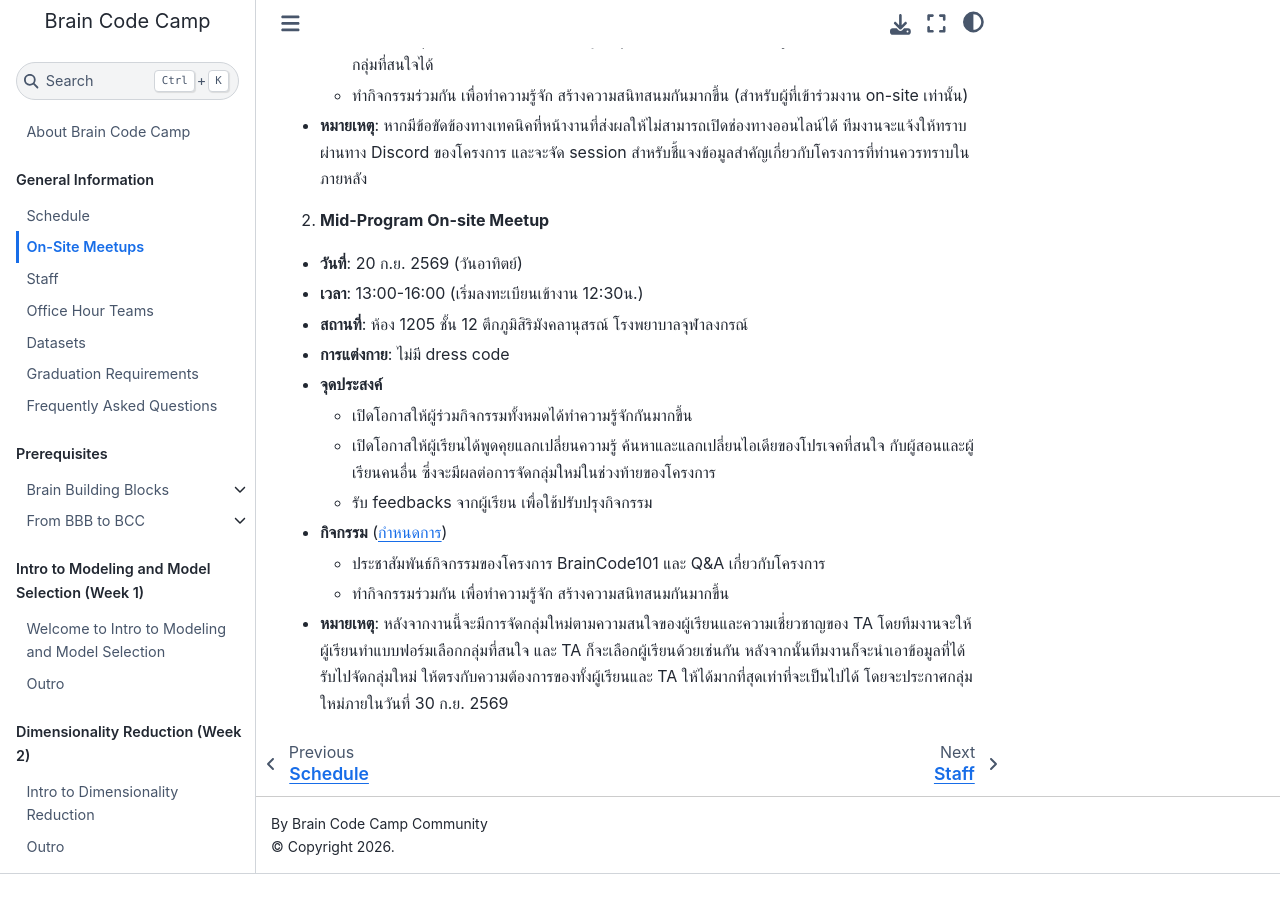
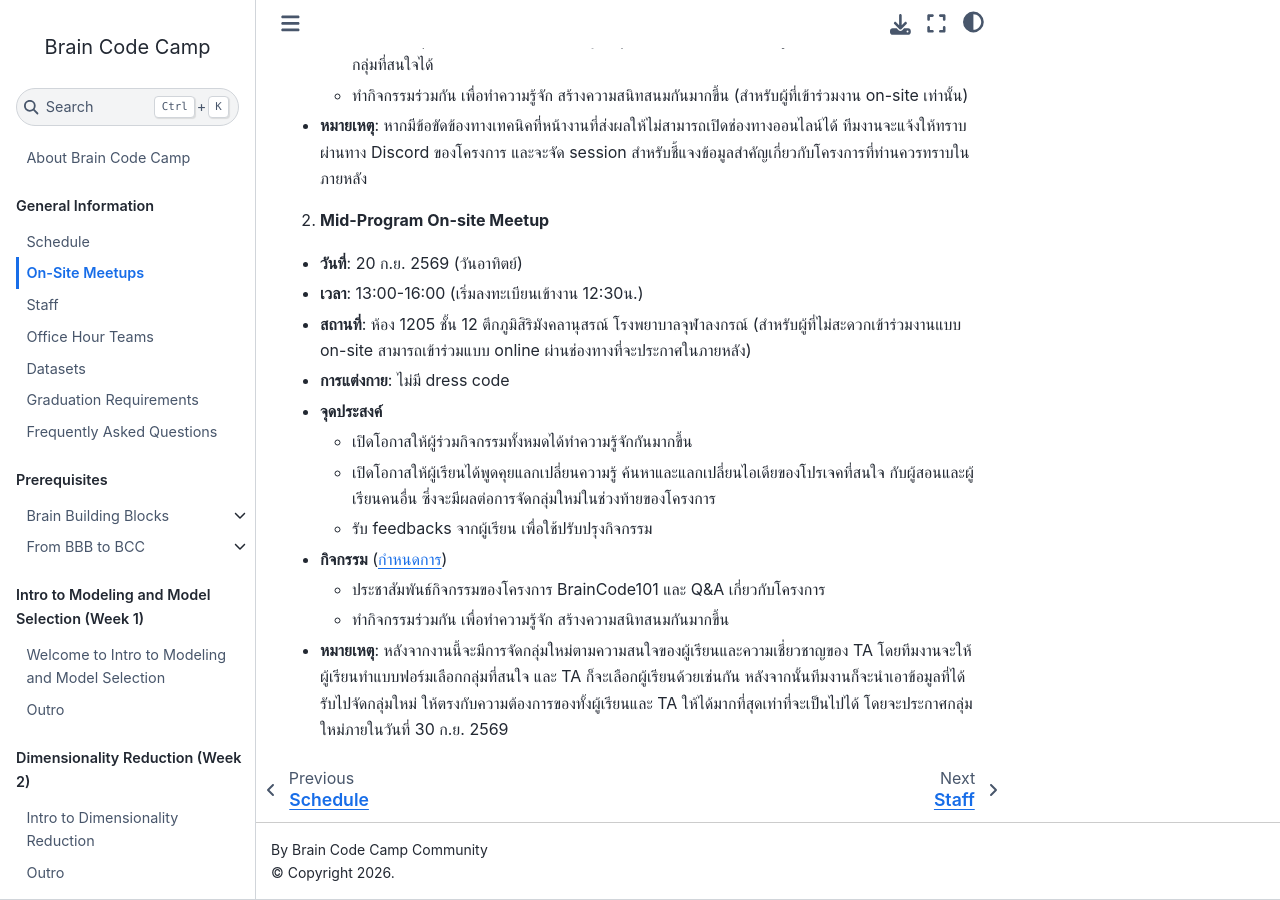
Before and after one commit to braincodecamp/brainCodeCamp2026, a Jupyter Book: the page built from GeneralInfo/on-site-meetups.md, in a window 1280 px wide and 900 px high, scrolled down 584 px. Built offline with Jupyter Book 1.0.4 settings and Sphinx 7.4.7 and the Sphinx Book theme 1.1.4, drawn with Linux system fonts in a browser that asks for light colours; pages that are not in the unit, such as notebooks, are missing from menus; before the commit the page ends 1458 px from its top, so only the background shows below that.

Commit message:
Update url

```diff
--- a/GeneralInfo/on-site-meetups.md
+++ b/GeneralInfo/on-site-meetups.md
@@ -11,7 +11,7 @@
 - **จุดประสงค์**
   - ให้ข้อมูลและถามตอบข้อสงสัยเกี่ยวกับโครงการ
   - เปิดโอกาสให้ผู้เข้าร่วมกิจกรรมทั้งหมดได้ทำความรู้จักกัน
-- **กิจกรรม** (<a href="https://github.com/braincodecamp/brain-code-camp-2026-lectures/blob/cb0e50fb473d3c7e3b3ffd20698cc30123dc2706/OrientationMaterials/bcc2026-orientation-schedule.pdf" target="_blank">กำหนดการ</a> และ <a href="https://github.com/braincodecamp/brain-code-camp-2026-lectures/blob/b42617aa824aed1ee0256b900c111cc902627341/OrientationMaterials/bcc2026-orientation-slides.pdf" target="_blank">ไฟล์นำเสนอ</a>)
+- **กิจกรรม** (<a href="https://github.com/braincodecamp/brain-code-camp-2026-lectures/blob/main/OrientationMaterials/bcc2026-orientation-schedule.pdf" target="_blank">กำหนดการ</a> และ <a href="https://github.com/braincodecamp/brain-code-camp-2026-lectures/blob/main/OrientationMaterials/bcc2026-orientation-slides.pdf" target="_blank">ไฟล์นำเสนอ</a>)
   - แนะนำตัวผู้สอนและผู้เรียน
   - ให้ข้อมูลทั่วไปเกี่ยวกับโครงการ
   - ถามตอบข้อสงสัย
@@ -23,13 +23,13 @@
 
 - **วันที่**: 20 ก.ย. 2569 (วันอาทิตย์)
 - **เวลา**: 13:00-16:00 (เริ่มลงทะเบียนเข้างาน 12:30น.)
-- **สถานที่**: ห้อง 1205 ชั้น 12 ตึกภูมิสิริมังคลานุสรณ์ โรงพยาบาลจุฬาลงกรณ์
+- **สถานที่**: ห้อง 1205 ชั้น 12 ตึกภูมิสิริมังคลานุสรณ์ โรงพยาบาลจุฬาลงกรณ์ (สำหรับผู้ที่ไม่สะดวกเข้าร่วมงานแบบ on-site สามารถเข้าร่วมแบบ online ผ่านช่องทางที่จะประกาศในภายหลัง)
 - **การแต่งกาย**: ไม่มี dress code
 - **จุดประสงค์**
   - เปิดโอกาสให้ผู้ร่วมกิจกรรมทั้งหมดได้ทำความรู้จักกันมากขึ้น
   - เปิดโอกาสให้ผู้เรียนได้พูดคุยแลกเปลี่ยนความรู้ ค้นหาและแลกเปลี่ยนไอเดียของโปรเจคที่สนใจ กับผู้สอนและผู้เรียนคนอื่น ซึ่งจะมีผลต่อการจัดกลุ่มใหม่ในช่วงท้ายของโครงการ
   - รับ feedbacks จากผู้เรียน เพื่อใช้ปรับปรุงกิจกรรม
-- **กิจกรรม** (<a href="https://github.com/braincodecamp/brain-code-camp-2026-lectures/blob/8d4b01930500832d5977c0739e29464b19c2fe68/MidProgramOnsiteMeetup/bcc2026-mid-program-on-site-meetup.pdf" target="_blank">กำหนดการ</a>)
+- **กิจกรรม** (<a href="https://github.com/braincodecamp/brain-code-camp-2026-lectures/blob/main/MidProgramOnsiteMeetup/bcc2026-mid-program-on-site-meetup.pdf" target="_blank">กำหนดการ</a>)
   - ประชาสัมพันธ์กิจกรรมของโครงการ BrainCode101 และ Q&A เกี่ยวกับโครงการ
   - ทำกิจกรรมร่วมกัน เพื่อทำความรู้จัก สร้างความสนิทสนมกันมากขึ้น
 
```
Also changed, not shown: GeneralInfo/schedule.md (+2 -2 lines).
